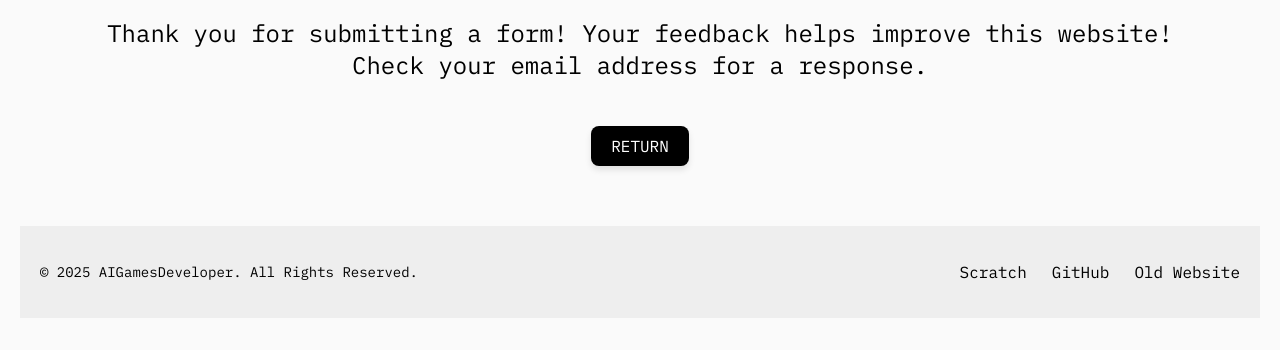
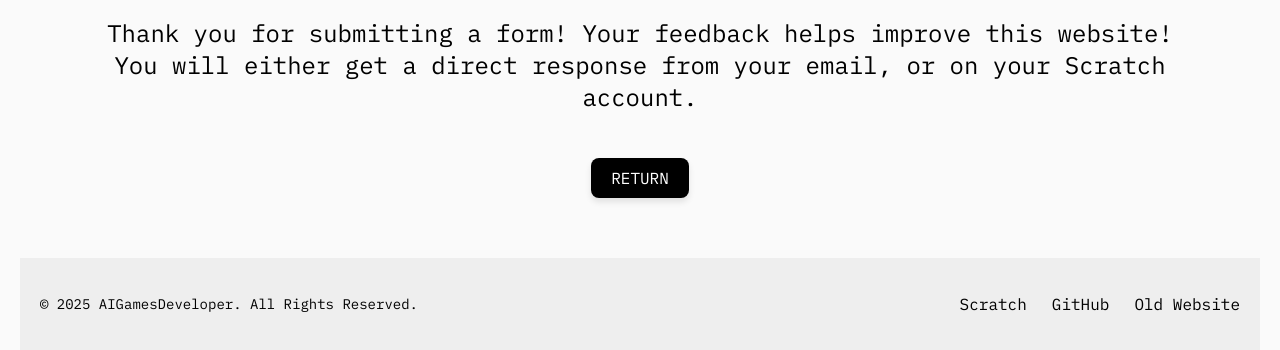
Before and after one commit to AIGamesDev/aigamesdeveloper.github.io, a plain HTML site: page contact/thank-you/thank-you.html in a window 1280 px wide. Shown: the part 180-530 px from the top of the page. Drawn offline with Linux system fonts and the light colour scheme; files whose address does not match are found by name.

Commit message:
Changed the link thing when you submit a form, changed some text on the thank you page. Hopefully it works now

```diff
--- a/contact/thank-you/thank-you.html
+++ b/contact/thank-you/thank-you.html
@@ -39,7 +39,7 @@
           </nav>
           <div class="container">
             <h1 class="main-title">THANK YOU.</h1>
-            <p class="text-center">Thank you for submitting a form! Your feedback helps improve this website! Check your email address for a response.</p>
+            <p class="text-center">Thank you for submitting a form! Your feedback helps improve this website! You will either get a direct response from your email, or on your Scratch account.</p>
             <div class="button-container">
                 <a href="/">
                 <button class="themed-button">RETURN</button>
```
Also changed, not shown: contact/index.html (+1 -1 lines).
